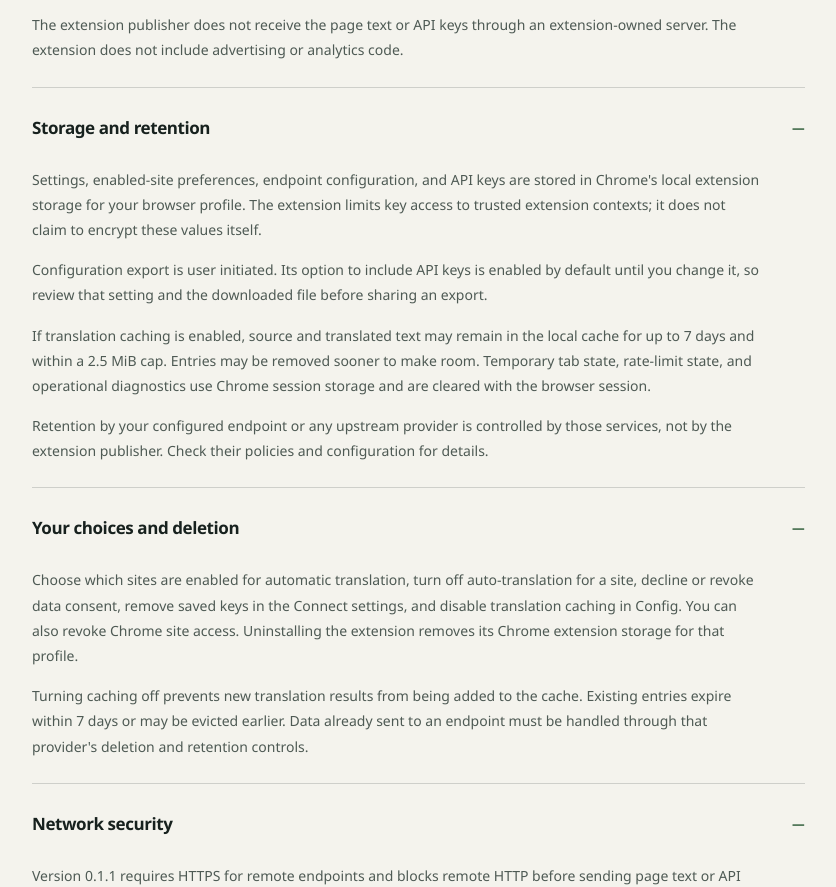
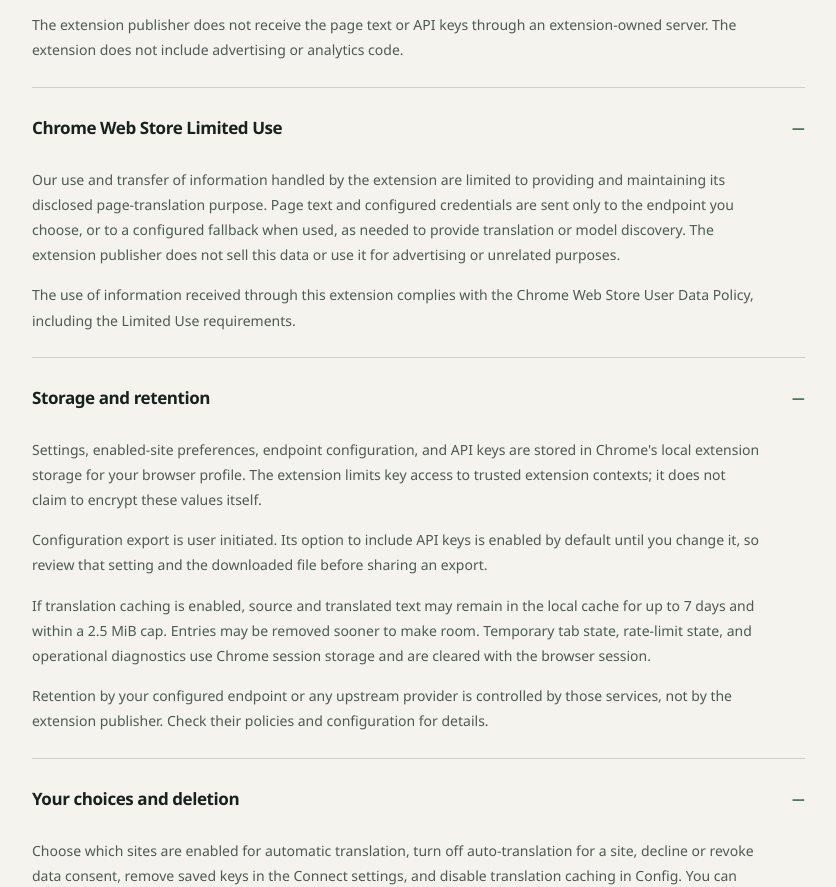
Before and after one commit to uyencss/webmcp-translator-kit, a plain HTML site: page index.html in a window 1280 px wide. Shown: the part 5160-6047 px from the top of the page, without its empty margins (0-836 px from the left). Drawn offline with Linux system fonts and the light colour scheme.

Commit message:
Add Chrome Web Store Limited Use disclosure

```diff
--- a/index.html
+++ b/index.html
@@ -182,6 +182,13 @@
             <p>The extension publisher does not receive the page text or API keys through an extension-owned server. The extension does not include advertising or analytics code.</p>
           </div>
         </details>
+        <details open>
+          <summary>Chrome Web Store Limited Use</summary>
+          <div class="details-copy">
+            <p>Our use and transfer of information handled by the extension are limited to providing and maintaining its disclosed page-translation purpose. Page text and configured credentials are sent only to the endpoint you choose, or to a configured fallback when used, as needed to provide translation or model discovery. The extension publisher does not sell this data or use it for advertising or unrelated purposes.</p>
+            <p>The use of information received through this extension complies with the Chrome Web Store User Data Policy, including the Limited Use requirements.</p>
+          </div>
+        </details>
         <details open id="retention">
           <summary>Storage and retention</summary>
           <div class="details-copy">
```
